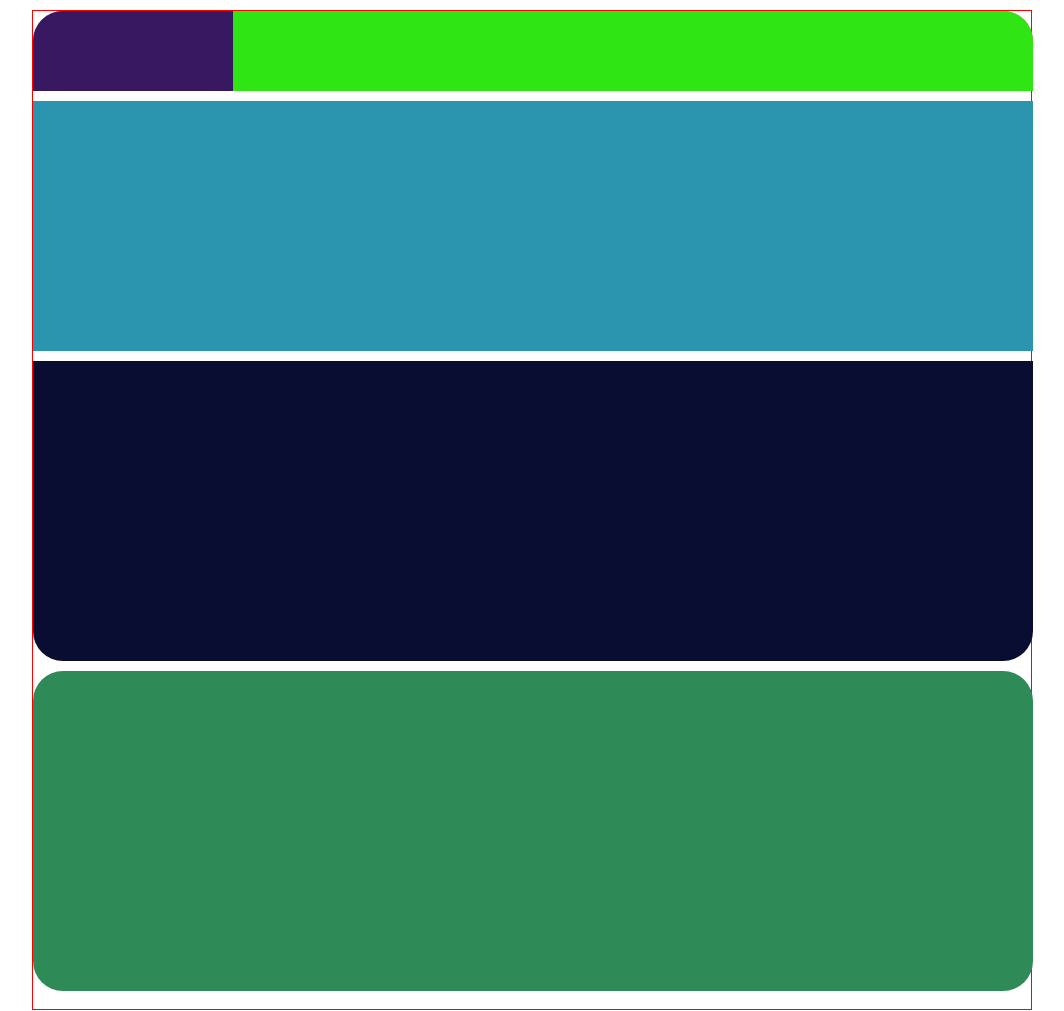
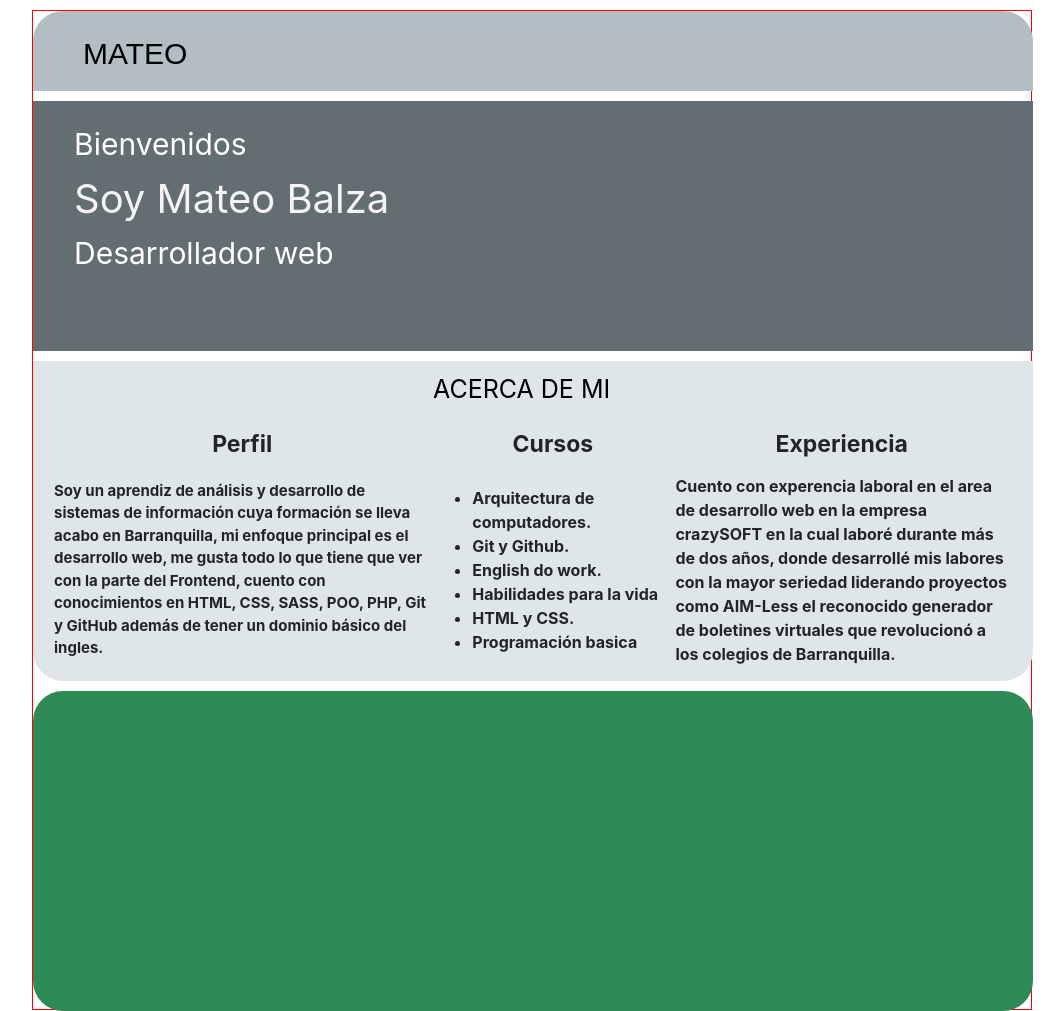
Before and after one commit to matking2001/Hoja-vida, a PHP site: page / in a window 1280 px wide. Shown: the whole page, without its empty margins (108-1172 px from the left). Run offline with PHP 8.4, Linux system fonts and the light colour scheme.

Commit message:
se agrego primera informacion

```diff
--- a/index.html
+++ b/index.html
@@ -5,20 +5,63 @@
     <meta name="viewport" content="width=device-width, initial-scale=1.0">
     <title>Document</title>
     <link rel="stylesheet" href="style.css">
-    <link rel="stylesheet" href="https://stackpath.bootstrapcdn.com/bootstrap/4.5.0/css/bootstrap.min.css" integrity="sha384-9aIt2nRpC12Uk9gS9baDl411NQApFmC26EwAOH8WgZl5MYYxFfc+NcPb1dKGj7Sk" crossorigin="anonymous">
+   <link rel="stylesheet" href="https://stackpath.bootstrapcdn.com/bootstrap/4.5.0/css/bootstrap.min.css" integrity="sha384-9aIt2nRpC12Uk9gS9baDl411NQApFmC26EwAOH8WgZl5MYYxFfc+NcPb1dKGj7Sk" crossorigin="anonymous">
 </head>
 <body>
 <div class="contenedor">
     <div class="header">
-      <div class="nombre"></div>
+      <div class="nombre"><label class="label" for="">MATEO</label></div>
 	  <div class="nav"></div>
     </div>
     <div class="anuncio">
+	<table width="388" align="left">
+  <tbody>
+    <tr>
+      <td width="352" style="text-align: left; font-size: 30px; color: #FFFFFF;"> Bienvenidos</td>
+    </tr>
+    <tr>
+      <td style="text-align: left; font-size: 40px; color: #F4F4F4;">Soy Mateo Balza</td>
+    </tr>
+    <tr>
+      <td height="38" style="text-align: left; font-size: 30px; color: #FFFFFF;">Desarrollador web</td>
+    </tr>
+  </tbody>
+</table>
 
-    </div>
+  </div>
     <div class="acerca-mi">
+        <div>
+            <label>ACERCA DE MI</label>
+        </div>
+		<table width="956" height="215">
+            <tbody>
+                <tr>
+                    <td width="372" height="56" style="font-size: 23px; text-align: center;"><strong>Perfil</strong></td>
+                    <td width="239" style="font-size: 23px; text-align: center;"><strong>Cursos</strong></td>
+                    <td width="329" style="text-align: center; font-size: 23px;"><strong> Experiencia</strong></td>
+                </tr>
+                <tr>
+                <td style="font-size: 15px"><dl>
+                  <dt>Soy un  aprendiz de análisis y desarrollo de sistemas de información cuya formación se  lleva acabo en Barranquilla, mi enfoque principal es el desarrollo web, me  gusta todo lo que tiene que ver con la parte del Frontend, cuento con conocimientos  en HTML, CSS, SASS, POO, PHP, Git y GitHub además de tener un dominio básico del  ingles.</dt>
+                </dl></td>
+                <td>
+                    <ul>
+                        <li><strong>Arquitectura de computadores.</strong></li>
+                        <li><strong>Git y Github.</strong></li>
+                        <li><strong>English do work.</strong></li>
+                        <li><strong>Habilidades para la vida</strong></li>
+                        <li><strong>HTML y CSS.</strong></li>
+                        <li><strong>Programación basica</strong></li>
+                    </ul>
+                </td>
+                <td><dl>
+                  <dt>Cuento con experencia laboral en el area de desarrollo web en la empresa crazySOFT en la cual laboré durante más de dos años, donde desarrollé mis labores con la mayor seriedad liderando proyectos como AIM-Less el reconocido generador de boletines virtuales que revolucionó a los colegios de Barranquilla.</dt>
+                </dl></td>
+                </tr>
+            </tbody>
+    </table>
 
-    </div>
+  </div>
     <div class="servicios">
 
     </div>
--- a/style.css
+++ b/style.css
@@ -8,39 +8,58 @@
 .contenedor .anuncio {
 	width: 1000px;
 	height: 250px;
-	background-color: #2B95B0;
+	background-color: #636e72;
 	margin-top: 10px;
 
 }
 
+.contenedor .anuncio table{
+    margin-left: 40px;
+    margin-top: 20px;
+}
 .contenedor .header {
 	width: 1000px;
 	height: 80px;
-    background-color: #E35557;
     border-radius: 30px 30px 0 0;
 
 }
 .contenedor .header .nombre {
 	width: 200px;
 	height: 80px;
-	background-color: #391862;
-    float: left;
-    border-radius: 30px 0 0 0;
+	background-color: #b2bec3;
+	float: left;
+	border-radius: 30px 0 0 0;
 }
 .contenedor .header .nav {
 	height: 80px;
 	width: 800px;
-	background-color: #30E514;
-    float: left;
-    border-radius: 0 30px 0 0;
+	background-color: #b2bec3;
+	float: left;
+	border-radius: 0 30px 0 0;
 }
 .contenedor .acerca-mi {
 	width: 1000px;
-	height: 300px;
-    background-color: #090D32;
+	height: 320px;
+    background-color: #dfe6e9;
     margin-top: 10px;
     border-radius: 0 0 30px 30px;
 }
+
+.contenedor .acerca-mi div{
+    margin-left: 40%;
+}
+
+.contenedor .acerca-mi label{
+    color: black;
+    font-size: 25px;
+    margin-top: 10px;
+
+}
+
+.contenedor .acerca-mi table{
+    margin-left: 20px;
+}
+
 .contenedor .servicios {
 	width: 1000px;
     height: 320px;
@@ -48,3 +67,11 @@
     margin-top: 10px;
     border-radius: 30px;
 }
+.contenedor .header .nombre .label {
+	color: black;
+	font-size: 30px;
+	font-family: sans-serif;
+	float: none;
+    margin-left: 50px;
+    margin-top: 20px;
+}
```
